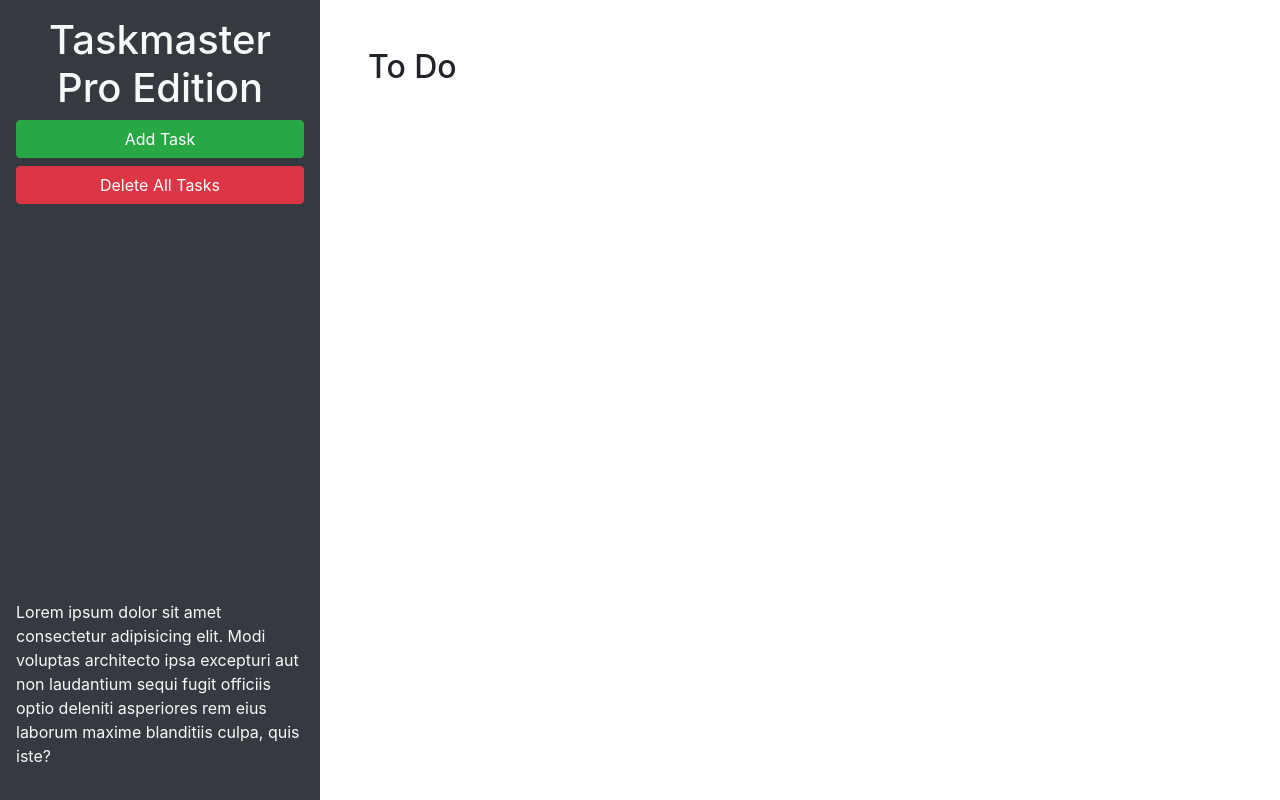
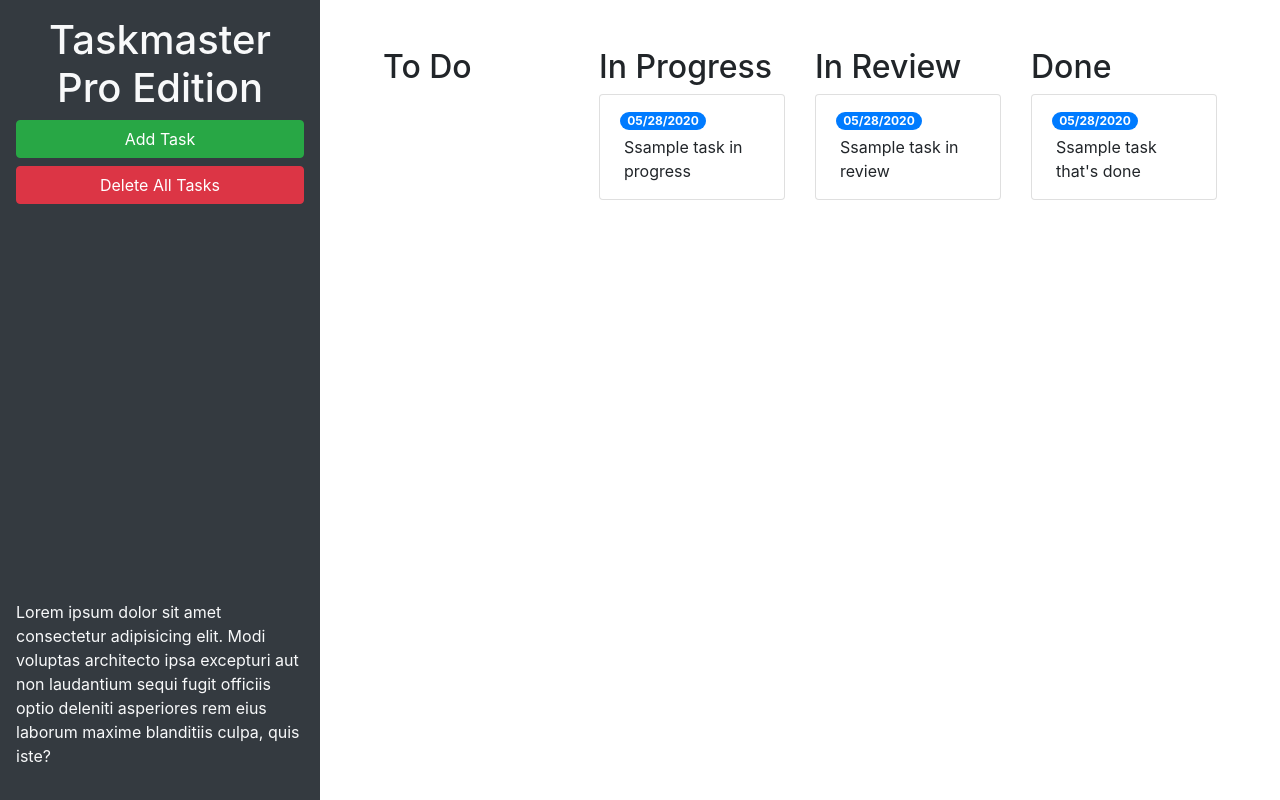
Before and after one commit to josephkurpierz/taskmaster-pro, a plain HTML site: page index.html in a window 1280 px wide. Drawn offline with nearby package versions, Linux system fonts and the light colour scheme.

Commit message:
status columns added

```diff
--- a/index.html
+++ b/index.html
@@ -24,9 +24,42 @@
       </p>
     </header>
     <main class="col-12 col-lg-9">
-      <div class="m-5">
-        <h2>To Do</h2>
-        <ul id="list-toDo" class="list-group"> </ul>
+      <div class="m-5 row justify-content-around">
+        <!-- ToDo start -->
+        <div class="col-12 col-md-6 col-xl-3 mb-3">
+          <h2>To Do</h2>
+          <ul id="list-toDo" class="list-group"></ul>
+        </div>
+        <!-- InProgress start -->
+        <div class="col-12 col-md-6 col-xl-3 mb-3">
+          <h2>In Progress</h2>
+          <ul id="list-inProgress" class="list-group">
+            <li class="list-group-item">
+              <span class="badge badge-primary badge-pill">05/28/2020</span>
+              <p class="m-1">Ssample task in progress</p>
+            </li>
+          </ul>
+        </div>
+        <!-- InReview start -->
+        <div class="col-12 col-md-6 col-xl-3 mb-3">
+          <h2>In Review</h2>
+          <ul id="list-inReview" class="list-group">
+            <li class="list-group-item">
+              <span class="badge badge-primary badge-pill">05/28/2020</span>
+              <p class="m-1">Ssample task in review</p>
+            </li>
+          </ul>
+        </div>
+        <!-- Done start -->
+        <div class="col-12 col-md-6 col-xl-3 mb-3">
+          <h2>Done</h2>
+          <ul id="list-done" class="list-group">
+            <li class="list-group-item">
+              <span class="badge badge-primary badge-pill">05/28/2020</span>
+              <p class="m-1">Ssample task that's done</p>
+            </li>
+          </ul>
+        </div>
       </div>
     </main>
   </div>
```
